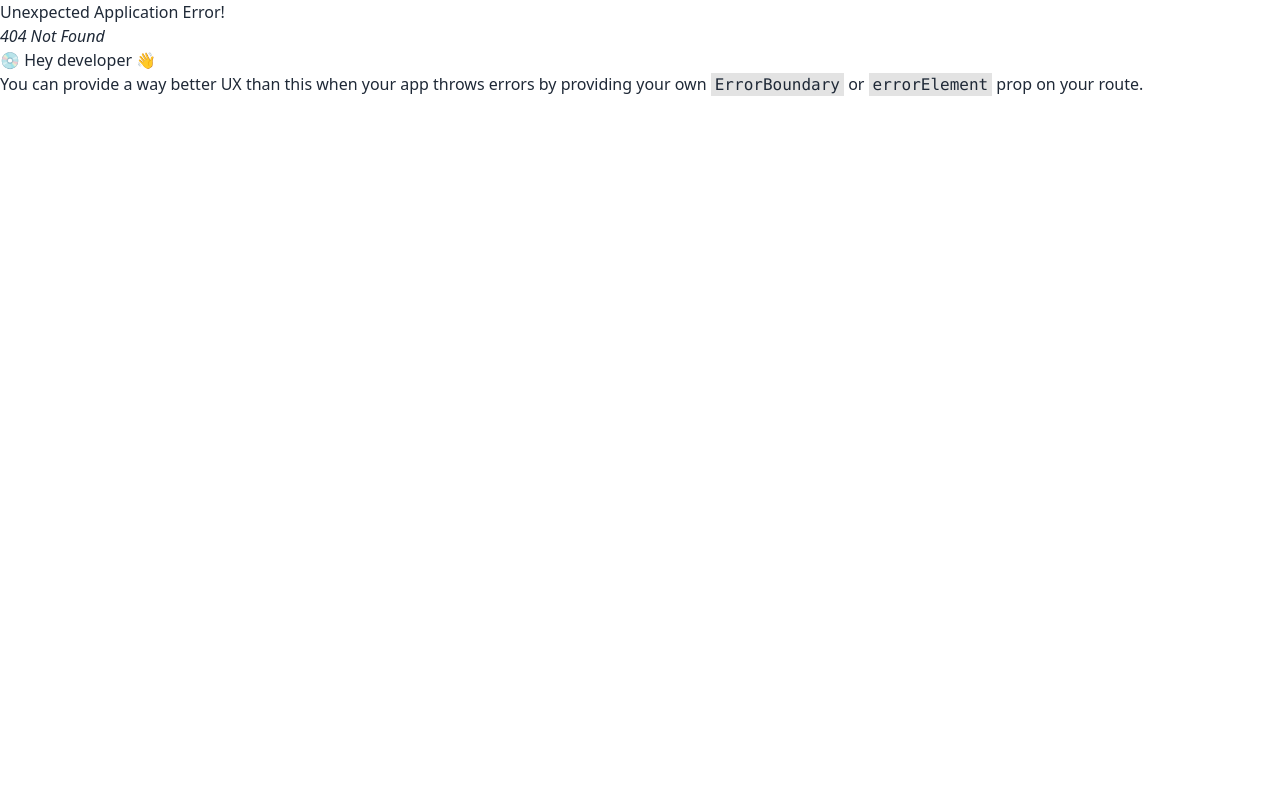
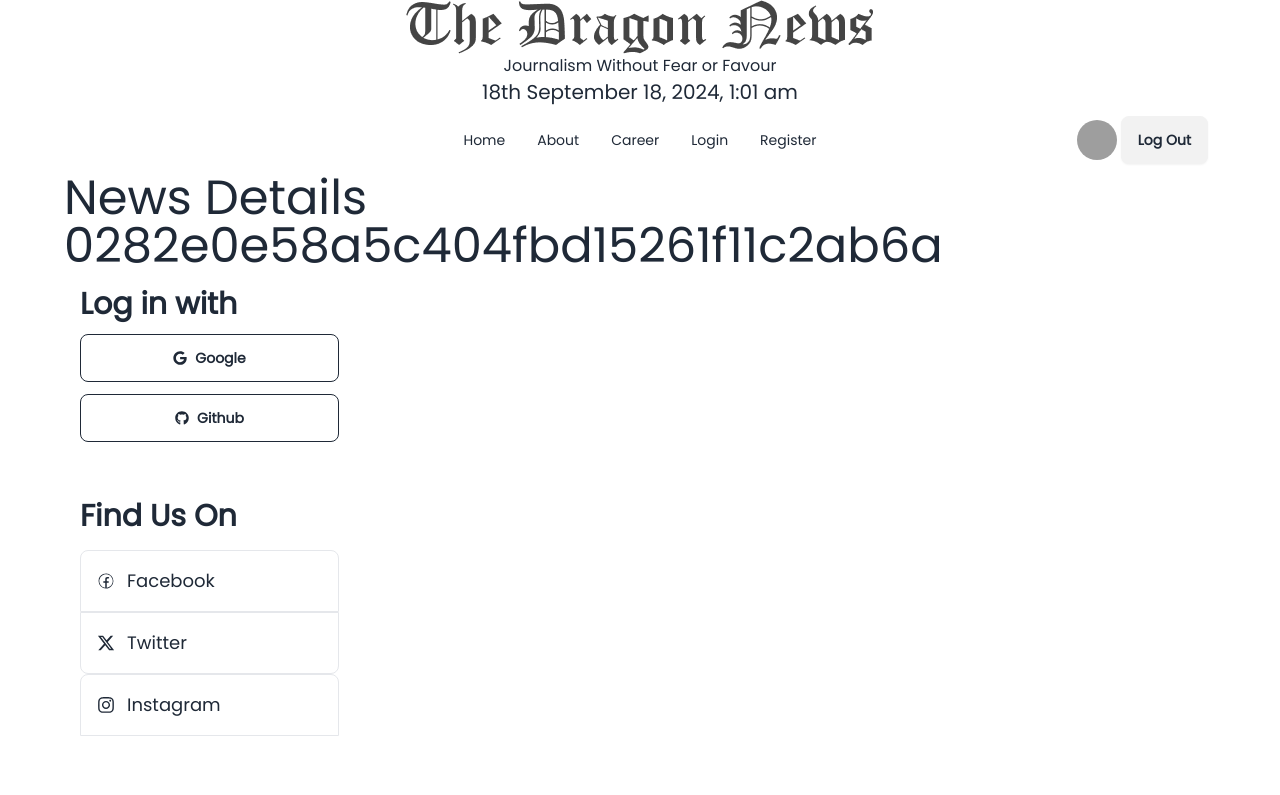
Before and after one commit to asifalam515/dragon_news_auth_react, a React (Vite) app: page /news/0282e0e58a5c404fbd15261f11c2ab6a in a window 1280 px wide. Before the commit this address had no page. Shown: the top 795 px of the page. Built offline with nearby package versions, Linux system fonts and the light colour scheme; no server answers; sample sign-in values are in the browser's storage; grey boxes are pictures that could not be loaded.

Commit message:
identify private route via useHistroy

```diff
--- a/src/main.jsx
+++ b/src/main.jsx
@@ -4,9 +4,12 @@ import App from "./App.jsx";
 import "./index.css";
 import routes from "./routes/Routes.jsx";
 import { RouterProvider } from "react-router-dom";
+import AuthProvider from "./providers/AuthProvider.jsx";
 
 createRoot(document.getElementById("root")).render(
   <StrictMode>
-    <RouterProvider router={routes} />
+    <AuthProvider>
+      <RouterProvider router={routes} />
+    </AuthProvider>
   </StrictMode>
 );
--- a/src/pages/Home/Home.jsx
+++ b/src/pages/Home/Home.jsx
@@ -1,10 +1,15 @@
+import { useLoaderData } from "react-router-dom";
 import Header from "../Shared/Header/Header";
 import LeftSideNav from "../Shared/LeftSideNav/LeftSideNav";
 import Navbar from "../Shared/Navbar/Navbar";
 import RightSideNav from "../Shared/RightSideNav/RightSideNav";
 import BreakingNews from "./BreakingNews";
+import NewsCard from "./NewsCard";
 
 const Home = () => {
+  // load news dat
+  const news = useLoaderData();
+  console.log(news);
   return (
     <div>
       <Header></Header>
@@ -12,14 +17,17 @@ const Home = () => {
       <Navbar></Navbar>
 
       <div className="grid grid-cols-1 lg:grid-cols-4 gap-6 ">
-        <div className="border">
+        <div className="">
           <LeftSideNav></LeftSideNav>
         </div>
-        <div className="col-span-2 border">
+        {/* news container */}
+        <div className="col-span-2 ">
           {" "}
-          <h2 className="text-5xl">News Coming Soon</h2>
+          {news.map((aNews) => (
+            <NewsCard key={aNews._id} news={aNews}></NewsCard>
+          ))}
         </div>
-        <div className="border">
+        <div className="">
           <RightSideNav></RightSideNav>
         </div>
       </div>
--- /dev/null
+++ b/src/pages/Home/NewsCard.jsx
@@ -0,0 +1,29 @@
+import { Link } from "react-router-dom";
+
+const NewsCard = ({ news }) => {
+  const { title, author, details, image_url, thumbnail_url, _id } = news;
+  return (
+    <div>
+      <div className="card card-compact bg-base-100  shadow-xl mb-16 border-b-2">
+        <figure>
+          <img src={thumbnail_url} alt="Shoes" />
+        </figure>
+        <div className="card-body">
+          <h2 className="card-title">{title}</h2>
+          {details.length > 200 ? (
+            <p>
+              {details.slice(0, 200)}{" "}
+              <Link to={`/news/${_id}`} className="text-blue-600 font-bold">
+                Read More ..
+              </Link>{" "}
+            </p>
+          ) : (
+            <p>{details}</p>
+          )}
+        </div>
+      </div>
+    </div>
+  );
+};
+
+export default NewsCard;
--- a/src/pages/Login/Login.jsx
+++ b/src/pages/Login/Login.jsx
@@ -1,14 +1,27 @@
 import { Link } from "react-router-dom";
 import Navbar from "../Shared/Navbar/Navbar";
+import { useContext } from "react";
+import { AuthContext } from "../../providers/AuthProvider";
 
 const Login = () => {
+  // login context
+  const { loginUser } = useContext(AuthContext);
   const handleLogin = (e) => {
     e.preventDefault();
     // const email = e.target.email.value;
     // const password = e.target.password.value;
     console.log(e.currentTarget);
     const form = new FormData(e.currentTarget);
-    console.log(form.get("email"));
+    const email = form.get("email");
+    const password = form.get("password");
+    // login
+    loginUser(email, password)
+      .then((result) => {
+        console.log("Logged in user,", result.user);
+      })
+      .catch((error) => {
+        console.log(error);
+      });
   };
   return (
     <div>
--- /dev/null
+++ b/src/pages/News/News.jsx
@@ -0,0 +1,24 @@
+import { useParams } from "react-router-dom";
+import Header from "../Shared/Header/Header";
+import Navbar from "../Shared/Navbar/Navbar";
+import RightSideNav from "../Shared/RightSideNav/RightSideNav";
+
+const News = () => {
+  const { id } = useParams();
+  return (
+    <div>
+      <Header></Header>
+      <Navbar></Navbar>
+      <div className="grid md:gird-cols-4">
+        <div className="col-span-3">
+          <h2 className="text-5xl">News Details {id} </h2>
+        </div>
+        <div>
+          <RightSideNav></RightSideNav>
+        </div>
+      </div>
+    </div>
+  );
+};
+
+export default News;
--- a/src/pages/Register/Register.jsx
+++ b/src/pages/Register/Register.jsx
@@ -1,14 +1,28 @@
 import { Link } from "react-router-dom";
 import Navbar from "../Shared/Navbar/Navbar";
+import { useContext } from "react";
+import { AuthContext } from "../../providers/AuthProvider";
 
 const Register = () => {
+  const { createUser } = useContext(AuthContext);
+
   const handleRegister = (e) => {
     e.preventDefault();
     // const email = e.target.email.value;
     // const password = e.target.password.value;
     console.log(e.currentTarget);
     const form = new FormData(e.currentTarget);
-    console.log(form.get("email"));
+    const name = form.get("name");
+    const photo = form.get("photo");
+    const email = form.get("email");
+    const password = form.get("password");
+    console.log(email, password, name, photo);
+    // create user
+    createUser(email, password).then((result) => {
+      const newUser = result.user;
+
+      console.log("user created", newUser);
+    });
   };
   return (
     <div>
--- a/src/pages/Shared/Navbar/Navbar.jsx
+++ b/src/pages/Shared/Navbar/Navbar.jsx
@@ -1,6 +1,16 @@
 import { Link, NavLink } from "react-router-dom";
 import userDefaultPic from "../../../assets/user.png";
+import { useContext } from "react";
+import { AuthContext } from "../../../providers/AuthProvider";
 const Navbar = () => {
+  const { user, logOut } = useContext(AuthContext);
+
+  // logout
+  const handleLogOut = () => {
+    logOut().then(() => {
+      console.log("logged Out");
+    });
+  };
   const links = (
     <>
       <ul className="menu menu-horizontal px-1">
@@ -64,9 +74,17 @@ const Navbar = () => {
               <img src={userDefaultPic} alt="" />
             </div>
           </div>
-          <Link to="/login">
-            <button className="btn">Login</button>
-          </Link>
+          {user ? (
+            <Link>
+              <button onClick={handleLogOut} className="btn">
+                Log Out
+              </button>
+            </Link>
+          ) : (
+            <Link to="/login">
+              <button className="btn">Login</button>
+            </Link>
+          )}
         </div>
       </div>
     </div>
--- /dev/null
+++ b/src/providers/AuthProvider.jsx
@@ -0,0 +1,56 @@
+import { createContext, useEffect, useState } from "react";
+import {
+  createUserWithEmailAndPassword,
+  getAuth,
+  onAuthStateChanged,
+  signInWithEmailAndPassword,
+  signOut,
+} from "firebase/auth";
+import app from "../firebase/firebase.config";
+
+export const AuthContext = createContext(null);
+const AuthProvider = ({ children }) => {
+  const [user, setUser] = useState(null);
+  const [loading, setLoading] = useState(true);
+  const auth = getAuth(app);
+
+  //   create acount
+  const createUser = (email, password) => {
+    setLoading(true);
+    return createUserWithEmailAndPassword(auth, email, password);
+  };
+  //   sign in user
+  const loginUser = (email, password) => {
+    setLoading(true);
+    return signInWithEmailAndPassword(auth, email, password);
+  };
+  //logout
+  const logOut = () => {
+    setLoading(true);
+    return signOut(auth);
+  };
+  //   observer for auth object
+  useEffect(() => {
+    const unSubscribe = onAuthStateChanged(auth, (currentUser) => {
+      console.log("observing the user ", currentUser);
+      setUser(currentUser);
+      setLoading(false);
+    });
+    return () => {
+      unSubscribe();
+    };
+  }, []);
+  // information about auth
+  const authInfo = {
+    user,
+    createUser,
+    loginUser,
+    logOut,
+    loading,
+  };
+  return (
+    <AuthContext.Provider value={authInfo}>{children}</AuthContext.Provider>
+  );
+};
+
+export default AuthProvider;
--- /dev/null
+++ b/src/routes/PrivateRoute.jsx
@@ -0,0 +1,18 @@
+import { useContext } from "react";
+import { AuthContext } from "../providers/AuthProvider";
+import { Link, Navigate, useLocation } from "react-router-dom";
+
+const PrivateRoute = ({ children }) => {
+  const { user, loading } = useContext(AuthContext);
+  const location = useLocation();
+  console.log(location);
+  if (loading) {
+    return <span className="loading  loading-spinner text-error"></span>;
+  }
+  if (user) {
+    return children;
+  }
+  return <Navigate to="/login"></Navigate>;
+};
+
+export default PrivateRoute;
--- a/src/routes/Routes.jsx
+++ b/src/routes/Routes.jsx
@@ -3,6 +3,8 @@ import Home from "../pages/Home/Home";
 import Root from "../layouts/Root";
 import Login from "../pages/Login/Login";
 import Register from "../pages/Register/Register";
+import News from "../pages/News/News";
+import PrivateRoute from "./PrivateRoute";
 
 const routes = createBrowserRouter([
   {
@@ -12,6 +14,16 @@ const routes = createBrowserRouter([
       {
         path: "/",
         element: <Home></Home>,
+        loader: () => fetch("/data/news.json"),
+      },
+      {
+        path: "/news/:id",
+        element: (
+          <PrivateRoute>
+            {" "}
+            <News></News>
+          </PrivateRoute>
+        ),
       },
       {
         path: "/login",
```
